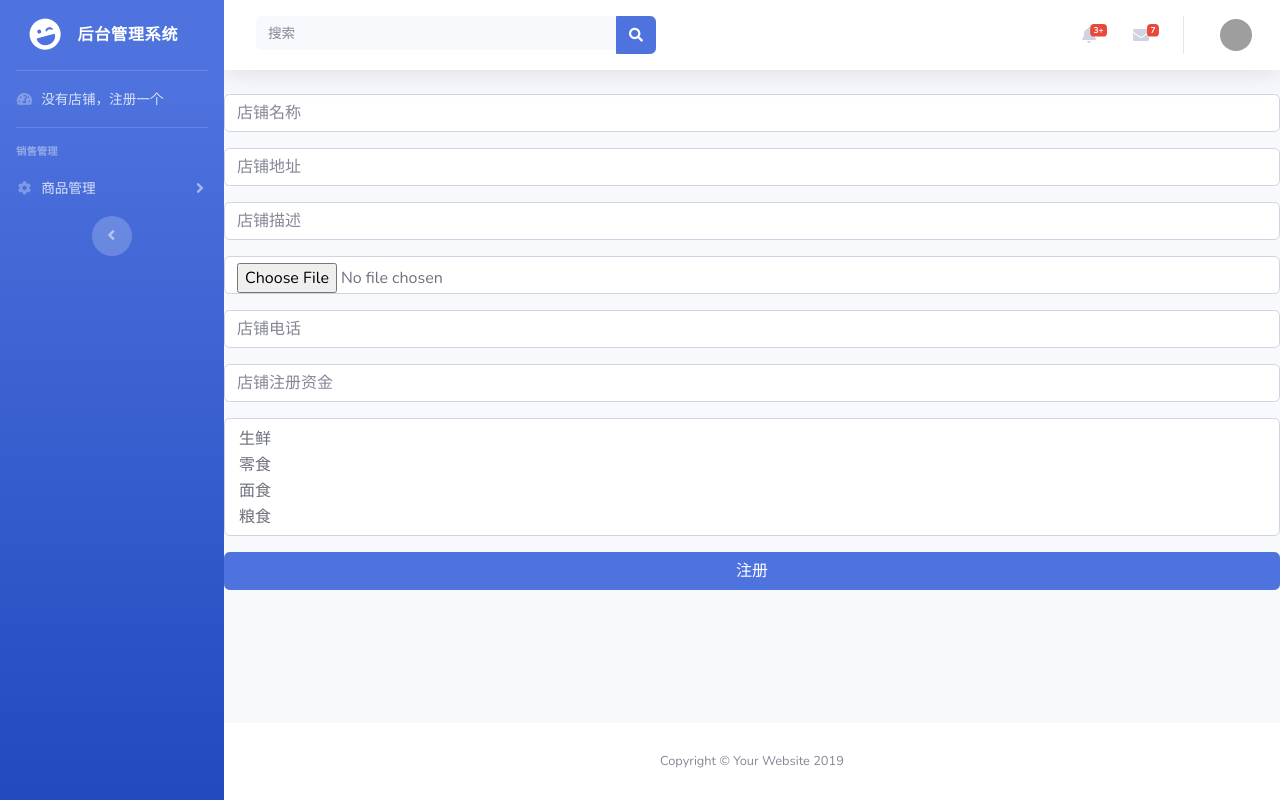
After one commit to fanan-uyun/DjangoShop, a Django app: page /Store/store_register/ in a window 1280 px wide. The commit adds this page. Run offline with Django 3.2, Linux system fonts and the light colour scheme; data comes from the database, SQL or seed files in the repository; both versions use the stored data as it was after the commit; some libraries are stand-ins or nearby versions; grey boxes are pictures that could not be loaded.

Commit message:
店铺注册

```diff
--- a/Store/templates/store/base.html
+++ b/Store/templates/store/base.html
@@ -42,9 +42,16 @@
 
       <!-- Nav Item - Dashboard -->
       <li class="nav-item">
+        {% if is_store == 1 %}
         <a class="nav-link" href="index.html">
           <i class="fas fa-fw fa-tachometer-alt"></i>
-          <span>店铺管理</span></a>
+                <span>店铺管理</span></a>
+        {% else %}
+        <a class="nav-link" href="/Store/store_register/">
+          <i class="fas fa-fw fa-tachometer-alt"></i>
+                <span>没有店铺，注册一个</span></a>
+        {% endif %}
+
       </li>
 
       <!-- Divider -->
@@ -63,29 +70,15 @@
         </a>
         <div id="collapseTwo" class="collapse" aria-labelledby="headingTwo" data-parent="#accordionSidebar">
           <div class="bg-white py-2 collapse-inner rounded">
-            <h6 class="collapse-header">定制组件:</h6>
-            <a class="collapse-item" href="buttons.html">按钮</a>
-            <a class="collapse-item" href="cards.html">卡片</a>
+            <h6 class="collapse-header">商品信息:</h6>
+            <a class="collapse-item" href="#">添加商品</a>
+            <a class="collapse-item" href="#">商品列表</a>
+            <a class="collapse-item" href="#">商品详情</a>
           </div>
         </div>
       </li>
 
       <!-- Nav Item - Utilities Collapse Menu -->
-      <li class="nav-item">
-        <a class="nav-link collapsed" href="#" data-toggle="collapse" data-target="#collapseUtilities" aria-expanded="true" aria-controls="collapseUtilities">
-          <i class="fas fa-fw fa-wrench"></i>
-          <span>工具</span>
-        </a>
-        <div id="collapseUtilities" class="collapse" aria-labelledby="headingUtilities" data-parent="#accordionSidebar">
-          <div class="bg-white py-2 collapse-inner rounded">
-            <h6 class="collapse-header">定制工具:</h6>
-            <a class="collapse-item" href="utilities-color.html">颜色</a>
-            <a class="collapse-item" href="utilities-border.html">边框</a>
-            <a class="collapse-item" href="utilities-animation.html">动画</a>
-            <a class="collapse-item" href="utilities-other.html">其他</a>
-          </div>
-        </div>
-      </li>
 
       <!-- Divider -->
 {#      <hr class="sidebar-divider">#}
--- /dev/null
+++ b/Store/templates/store/store_register.html
@@ -0,0 +1,41 @@
+{% extends "store/base.html" %}
+
+{% block title %}
+    后台管理首页
+{% endblock %}
+
+        {% block content %}
+        <form class="form" method="post" enctype="multipart/form-data">
+            <div class="form-group">
+                {% csrf_token %}
+            </div>
+            <div class="form-group">
+                <input type="text" class="form-control form-control-user"  name="store_name" placeholder="店铺名称">
+            </div>
+            <div class="form-group">
+                <input type="text" class="form-control form-control-user"  name="store_address" placeholder="店铺地址">
+            </div>
+            <div class="form-group">
+                <input type="text" class="form-control form-control-user"  name="store_description" placeholder="店铺描述">
+            </div>
+            <div class="form-group">
+                <input type="file" class="form-control form-control-user"  name="store_logo" placeholder="店铺logo">
+            </div>
+            <div class="form-group">
+                <input type="text" class="form-control form-control-user"  name="store_phone" placeholder="店铺电话">
+            </div>
+            <div class="form-group">
+                <input type="text" class="form-control form-control-user"  name="store_money" placeholder="店铺注册资金">
+            </div>
+            <div class="form-group">
+                <select name="type" class="form-control form-control-user" multiple="multiple">
+                    {% for t in type_list %}
+                        <option value="{{ t.id }}">{{ t.store_type }}</option>
+                    {% endfor %}
+                </select>
+            </div>
+            <div class="form-group">
+                <input class="btn btn-primary btn-block" type="submit" value="注册">
+            </div>
+        </form>
+        {% endblock %}
--- a/Store/urls.py
+++ b/Store/urls.py
@@ -11,5 +11,5 @@ urlpatterns = [
 ]
 
 urlpatterns += [
-    path('base/', base)
+    path('store_register/', store_register)
 ]
--- a/Store/views.py
+++ b/Store/views.py
@@ -57,6 +57,8 @@ def login(request):
                     # 登录成功，则跳转到首页并下发cookie和session
                     response = HttpResponseRedirect('/Store/index/')
                     response.set_cookie("username",seller.username)
+                    # v1.5 添加下发user_id的cookie
+                    response.set_cookie("user_id", seller.id)
                     request.session["username"] = seller.username
                     result["status"] = "success"
                     result["data"] = "登录成功"
@@ -92,7 +94,22 @@ def loginValid(fun):
 # 首页
 @loginValid
 def index(request):
-    return render(request,"store/index.html",locals())
+    """
+    v1.5 添加检测账号是否有店铺的逻辑
+    """
+    # 查询当前用户
+    user_id = request.COOKIES.get("user_id")
+    if user_id:
+        user_id = int(user_id)
+    else:
+        user_id = 0
+    # 通过用户查询店铺是否存在（店铺和用户通过用户的id进行关联）
+    store = Store.objects.filter(user_id=user_id).first()
+    if store:
+        is_store = 1
+    else:
+        is_store = 0
+    return render(request,"store/index.html",{"is_store":is_store})
 
 # 前端注册功能用户校验
 def ajax_regValid(request):
@@ -118,5 +135,43 @@ def exit(request):
     return response
 
 
-def base(request):
-    return render(request,"store/base.html")
+def store_register(request):
+    # v1.5 新增店铺注册
+    # 查询所有的店铺类型
+    type_list = StoreType.objects.all()
+    if request.method == "POST":
+        post_data = request.POST #接收post数据
+        # print(request.FILES)
+        # print(post_data)
+        store_name = post_data.get("store_name")
+        store_address = post_data.get("store_address")
+        store_description = post_data.get("store_description")
+        store_phone = post_data.get("store_phone")
+        store_money = post_data.get("store_money")
+
+        # 通过cookie来获得user_id
+        user_id = int(request.COOKIES.get("user_id"))
+        # 通过request.post得到类型数据，是个列表
+        type_lsts = post_data.getlist("type")
+        # 通过request.FILES获取上传的图片
+        store_logo = request.FILES.get("store_logo")
+
+        # 保存正常数据
+        store = Store()
+        store.store_name = store_name
+        store.store_address = store_address
+        store.store_description = store_description
+        store.store_phone = store_phone
+        store.store_money = store_money
+        store.user_id = user_id
+        store.store_logo = store_logo
+        store.save()
+
+        # 在生成数据中添加多对多关系字段
+        for i in type_lsts:# 循环type列表，得到类型id
+            store_type = StoreType.objects.get(id=i)#查询类型数据
+            store.type.add(store_type)# 添加到类型字段，多对多的映射表
+        store.save()
+
+
+    return render(request,"store/store_register.html",locals())
```
Also changed, not shown: README.md, db.sqlite3, images/dian.jpg (added), images/rr.jpg (added), images/store_data.jpg (added), images/store_reg.jpg (added), static/store/images/cy.jpg (added).
